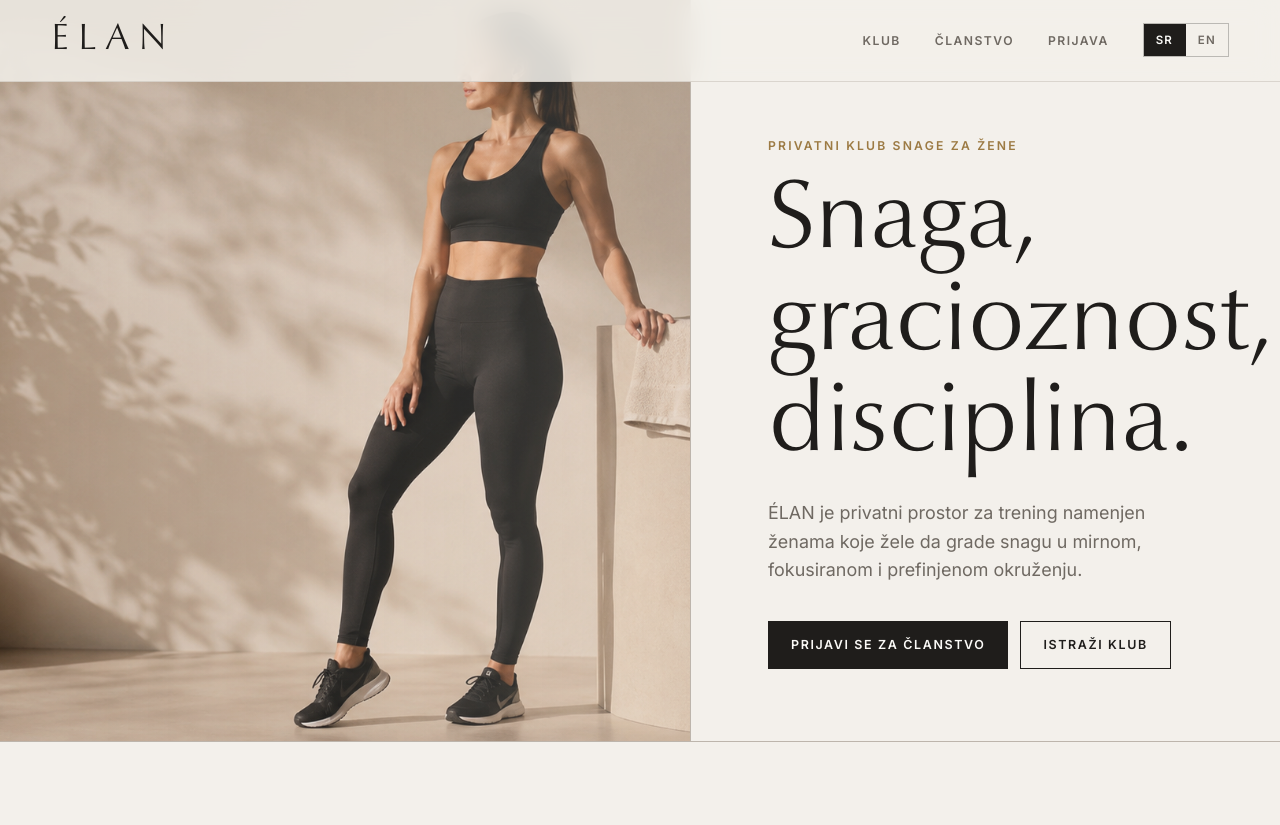
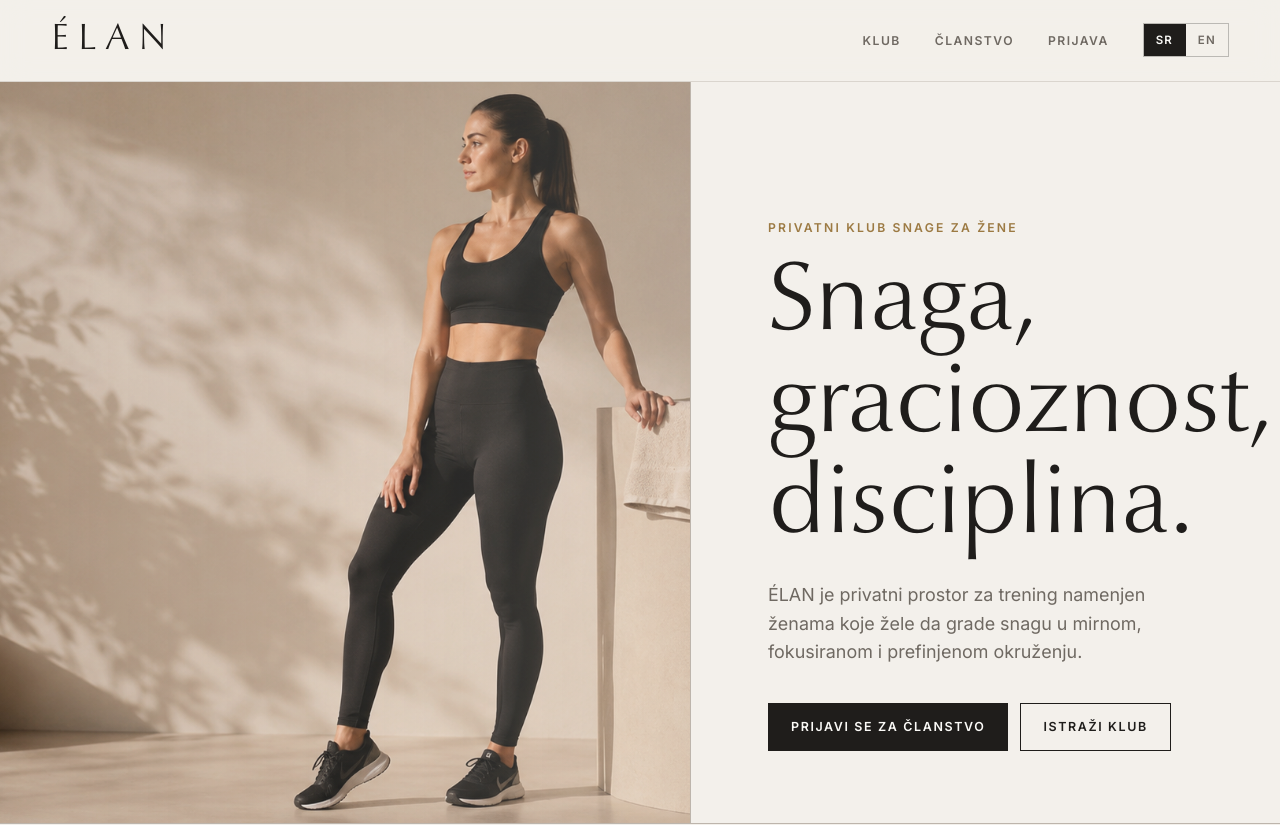
Before and after one commit to Stefan4012IT/elan, a Next.js app: page / in a window 1280 px wide. Shown: the top 825 px of the page. Built offline with nearby package versions, Linux system fonts and the light colour scheme.

Commit message:
Offset hero below fixed header

```diff
--- a/app/globals.scss
+++ b/app/globals.scss
@@ -24,6 +24,7 @@
   --accent: #9c7a43;
   --white: #fbfaf7;
   --max: 1160px;
+  --header-height: 82px;
   --heading-font: 'Optima Nova LT Pro', Optima, 'Optima Nova', 'Cormorant Garamond',
     Georgia, serif;
 }
@@ -122,7 +123,8 @@ textarea {
 }
 
 .hero {
-  min-height: 92vh;
+  min-height: calc(92vh - var(--header-height));
+  margin-top: var(--header-height);
   display: grid;
   grid-template-columns: minmax(0, 1.08fr) minmax(360px, 0.92fr);
   align-items: stretch;
@@ -518,6 +520,10 @@ h3 {
 }
 
 @media (max-width: 640px) {
+  :root {
+    --header-height: 0px;
+  }
+
   .site-header {
     position: sticky;
     align-items: flex-start;
```
